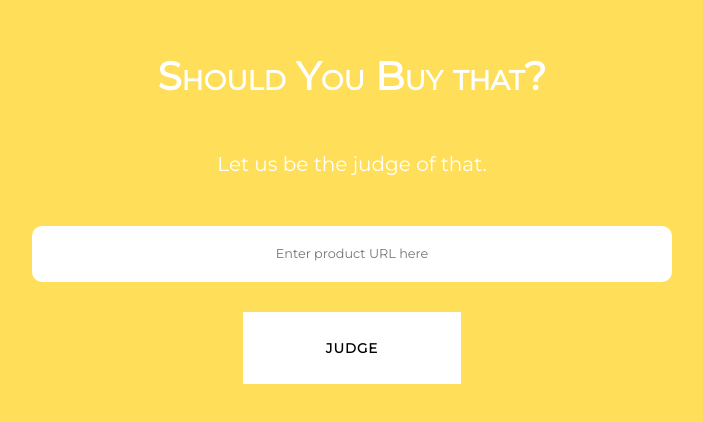
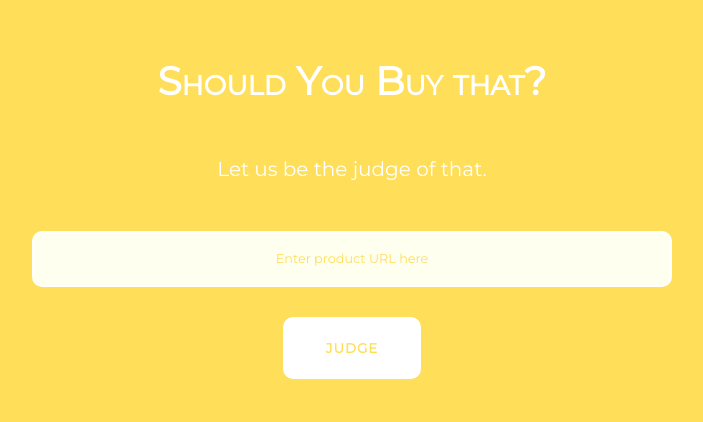
Before and after one commit to kalyssao/buy-it, a React (Create React App) app in the folder app/: page / in a window 1280 px wide. Shown: the part 198-620 px from the top of the page, without its empty margins (288-991 px from the left). Built offline with nearby package versions, Linux system fonts and the light colour scheme.

Commit message:
tweaks to css

```diff
--- a/app/src/misc.css
+++ b/app/src/misc.css
@@ -11,21 +11,28 @@
     border: 2px solid #fff;
     border-radius: 10px;
     font-family: inherit;
-    color: black;
+    color: #ffde59;
     text-align: center;
+    background-color: ivory;
 }
+
+::placeholder {
+    color: #ffde59;
+}
+
 .button {
     border: 3px solid #fff;
     background-color: #fff;
+    color: #ffde59;
     cursor: pointer;
-    padding: 25px 80px;
+    padding: 20px 40px;
     display: inline-block;
     margin: 0 auto;
     text-transform: uppercase;
     font-weight: 700;
     font-family: inherit;
     letter-spacing: 1px;
-
+    border-radius: 10px;
 }
 
 .button :hover {
```
